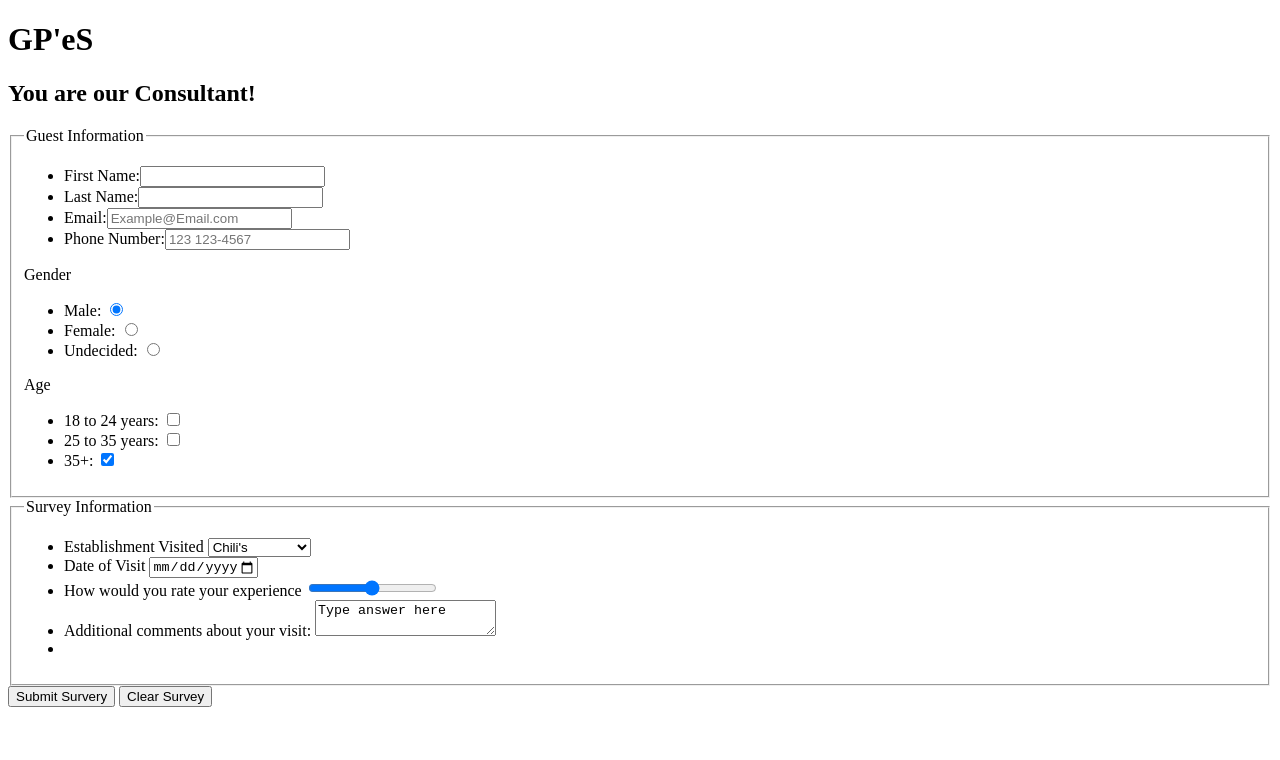
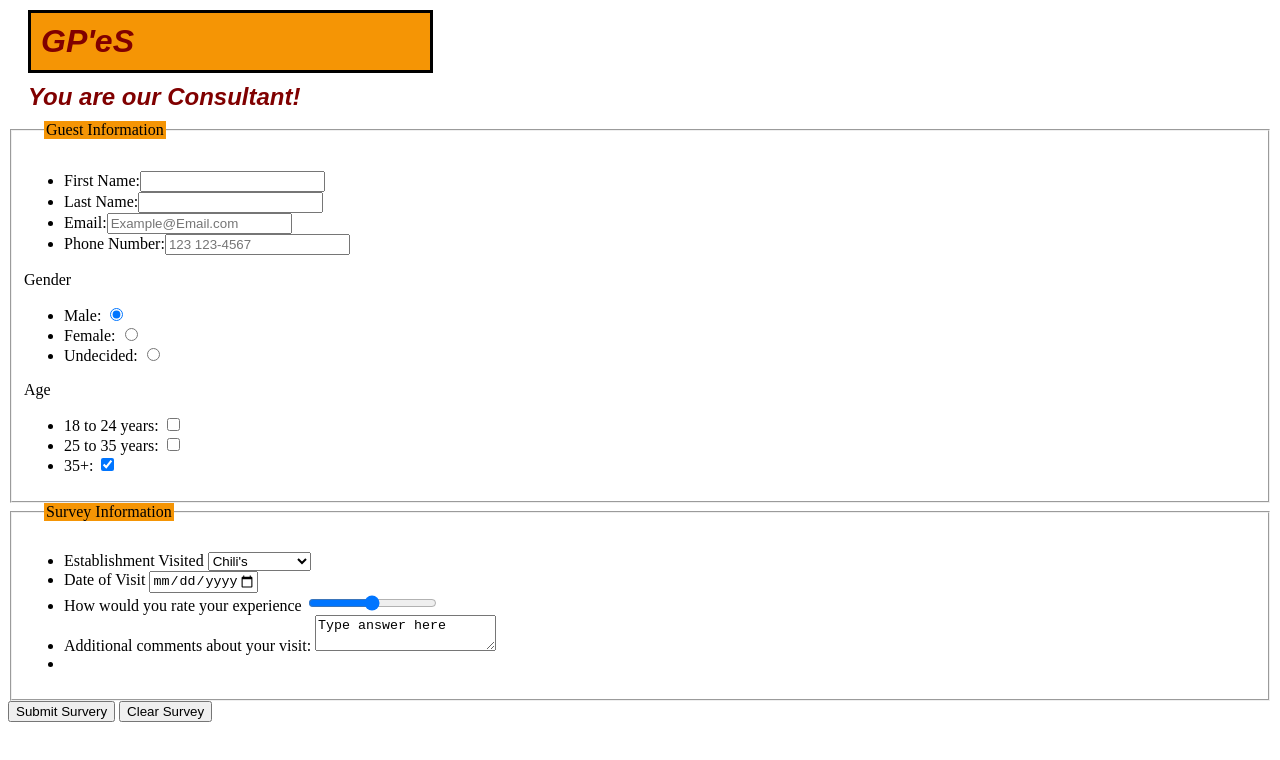
Before and after one commit to Dreyes007/VFW_Project, a plain HTML site: page addItem.html in a window 1280 px wide. Drawn offline with Linux system fonts and the light colour scheme.

Commit message:
Added design to style.css h1 and h2

```diff
--- a/Style.css
+++ b/Style.css
@@ -3,3 +3,27 @@ Daniel Reyes
 VFW-1210
 Project 2
 */
+
+h1{
+	margin: 10px 20px;
+	border: solid #000000;
+	padding: 10px;
+	background-color: #f59505;
+	width: 30%;
+	font-style: oblique;
+	font-family: sans-serif;
+	color: maroon;
+
+}
+h2{
+	margin: 10px 20px;
+	font-style: oblique;
+	font-family: sans-serif;
+	color: maroon;
+}
+
+legend{
+	margin: 10px 20px;
+	background-color: #f59505;
+
+}
--- a/addItem.html
+++ b/addItem.html
@@ -15,6 +15,7 @@
         <meta name="viewport" content="target-desintydpi=device-dpi" />
         <meta name="HandheldFriendly" content="true">
         <meta name="MobileOptimize" content="320"/>
+        <link rel="stylesheet" href="Style.css" type="text/css" />
 
         <title>GP'eS</title>
     </head>
```
Also changed, not shown: Main.js (+6 -2 lines).
